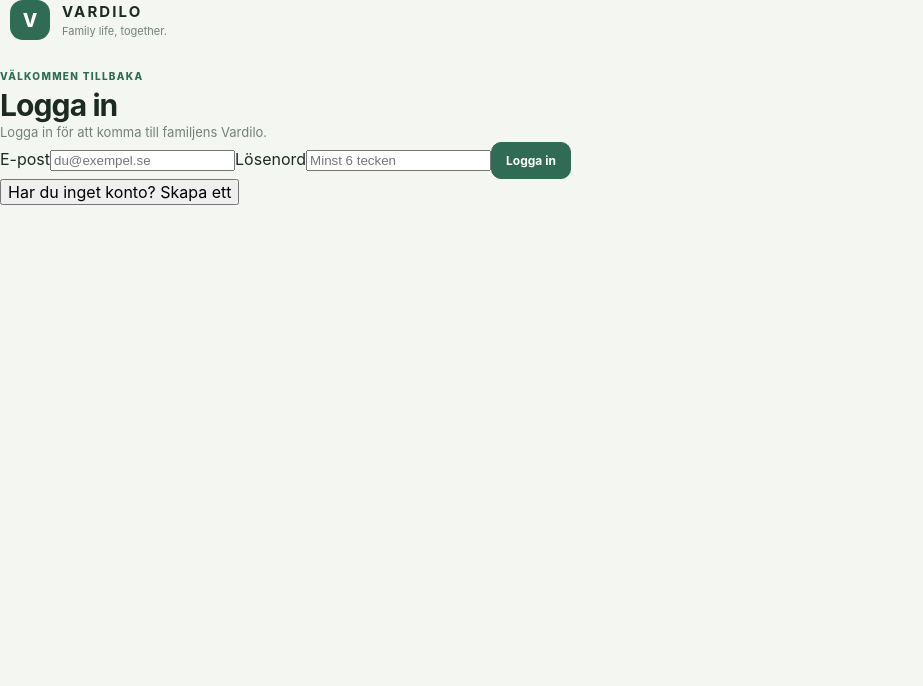
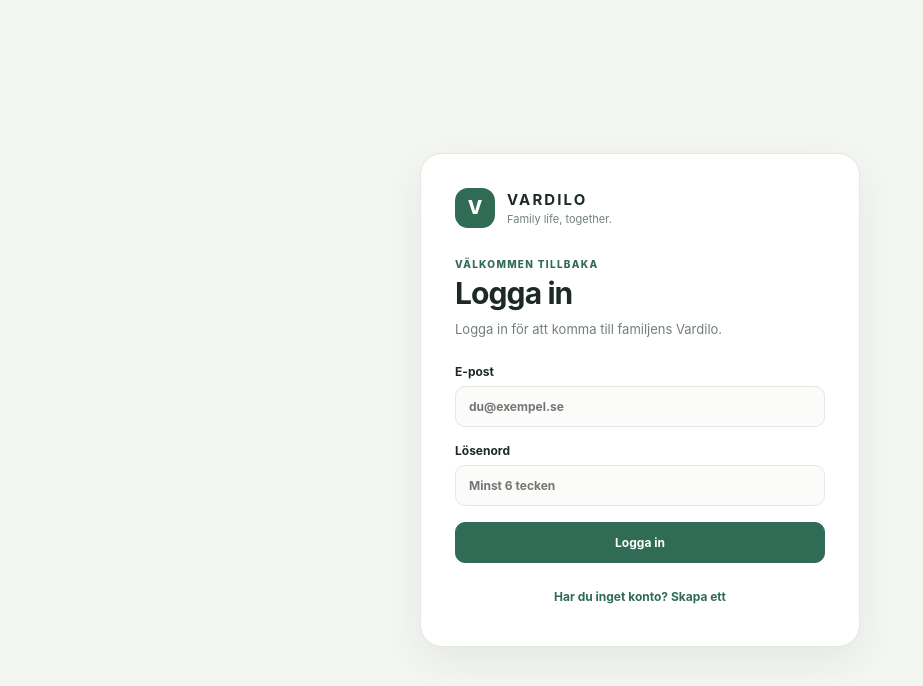
Before and after one commit to AdrianAmbjorn/Vardilo, a Next.js app: page /login in a window 1280 px wide. Shown: the top 686 px of the page, without its empty margins (0-923 px from the left). Built offline with nearby package versions, Linux system fonts and the light colour scheme; no server answers.

Commit message:
Style Vardilo authentication page

```diff
--- a/app/globals.css
+++ b/app/globals.css
@@ -13,7 +13,7 @@
 
 html, body { margin: 0; min-height: 100%; }
 body { background: var(--bg); color: var(--text); font-family: Inter, ui-sans-serif, system-ui, -apple-system, BlinkMacSystemFont, "Segoe UI", sans-serif; }
-button, a { font: inherit; }
+button, a, input { font: inherit; }
 button { cursor: pointer; }
 
 .shell { min-height: 100vh; display: grid; grid-template-columns: 255px 1fr; }
@@ -69,4 +69,19 @@ h3 { font-size: 16px; margin: 0; }
 .message { display: flex; gap: 9px; padding: 11px 0; border-top: 1px solid var(--line); }
 .message p { font-size: 12px; margin: 3px 0; line-height: 1.45; }
 .message small { color: var(--muted); font-size: 10px; }
+
+.auth-shell { min-height: 100vh; display: grid; place-items: center; padding: 28px; background: var(--bg); }
+.auth-card { width: min(440px, 100%); background: var(--surface); border: 1px solid var(--line); border-radius: 22px; padding: 34px; box-shadow: var(--shadow); }
+.auth-brand { padding: 0 0 30px; }
+.auth-heading { margin-bottom: 25px; }
+.auth-heading h1 { margin-bottom: 9px; }
+.auth-form { display: grid; gap: 16px; }
+.auth-form label { display: grid; gap: 7px; color: var(--text); font-size: 12px; font-weight: 700; }
+.auth-form input { width: 100%; border: 1px solid var(--line); border-radius: 10px; padding: 12px 13px; background: #fbfcfa; color: var(--text); outline: none; }
+.auth-form input:focus { border-color: var(--accent); box-shadow: 0 0 0 3px var(--accent-soft); }
+.auth-submit { width: 100%; padding: 12px 14px; }
+.auth-submit:disabled { opacity: .65; cursor: wait; }
+.auth-switch { width: 100%; border: 0; background: transparent; color: var(--accent); font-size: 12px; font-weight: 700; margin-top: 18px; padding: 8px; }
+.auth-message { margin: 0; padding: 10px 12px; border-radius: 9px; background: var(--accent-soft); color: var(--text); font-size: 12px; line-height: 1.45; }
+
 @media (max-width: 850px) { .shell { grid-template-columns: 1fr; } .sidebar { display: none; } .content { padding: 25px 18px 45px; } .hero-card { align-items: flex-start; flex-direction: column; } .grid { grid-template-columns: 1fr; } }
```
